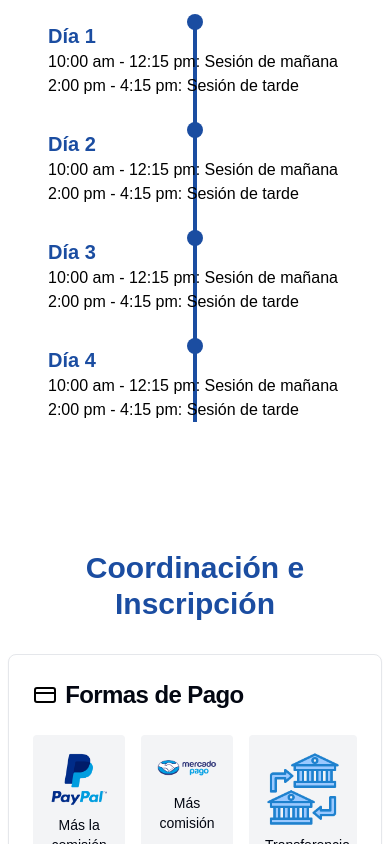
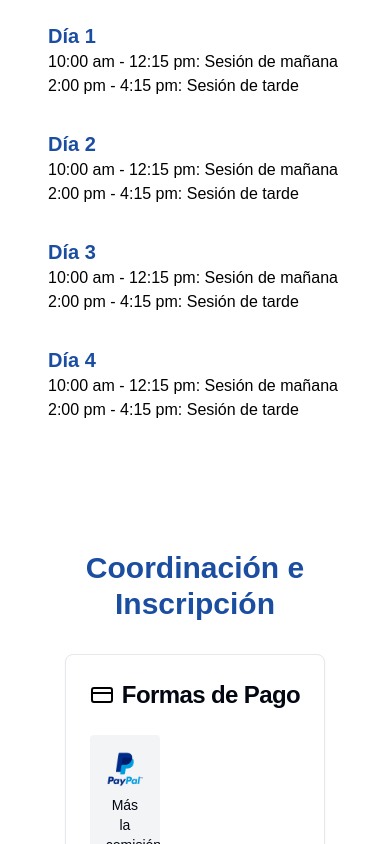
Before and after one commit to tomaslami/act-upd, a Next.js app: page /cursos/teacch in a window 390 px wide. Shown: the part 2980-3824 px from the top of the page. Built offline with nearby package versions, Linux system fonts and the light colour scheme; a web font is replaced by a local one.

Commit message:
teach changes

```diff
--- a/src/app/cursos/teacch/page.tsx
+++ b/src/app/cursos/teacch/page.tsx
@@ -129,15 +129,15 @@ export default function Home() {
       </section>
 
       {/* Timeline */}
-      <section className="py-16">
+      <section className="py-16 flex ">
         <div className="container mx-auto px-4">
           <SectionHeader title="Cronograma del Curso" className="text-blue" />
           <div className="relative">
-            <div className="absolute left-1/2 transform -translate-x-1/2 h-full w-1 bg-blue"></div>
+            <div className="absolute left-1/2 transform -translate-x-1/2 h-full w-1 bg-blue hidden md:flex "></div>
             <div className="space-y-8">
               {[1, 2, 3, 4].map((day) => (
                 <div key={day} className="relative">
-                  <div className="absolute left-1/2 transform -translate-x-1/2 -translate-y-1/2 w-4 h-4 bg-blue rounded-full"></div>
+                  <div className=" hidden md:flex absolute left-1/2 transform -translate-x-1/2 -translate-y-1/2 w-4 h-4 bg-blue rounded-full"></div>
                   <div className="ml-8">
                     <h3 className="text-xl font-bold text-blue">Día {day}</h3>
                     <p>10:00 am - 12:15 pm: Sesión de mañana</p>
@@ -156,7 +156,7 @@ export default function Home() {
           <SectionHeader title="Coordinación e Inscripción" className="text-blue" />
           <div className="flex flex-col items-center space-y-8 md:space-y-0 md:space-x-8">
             <CourseCard title="Formas de Pago" icon={<CreditCard className="w-6 h-6 text-black " />}>
-              <div className="flex space-x-4">
+              <div className="flex space-x-4 flex-col md:flex-row">
                 <div className="bg-gray-100 p-4 rounded text-center w-1/3">
                   <Image src="/icons/paypal.png" alt="PayPal" width={100} height={40} />
                   <p className="text-sm mt-2">Más la comisión del 6%</p>
```
